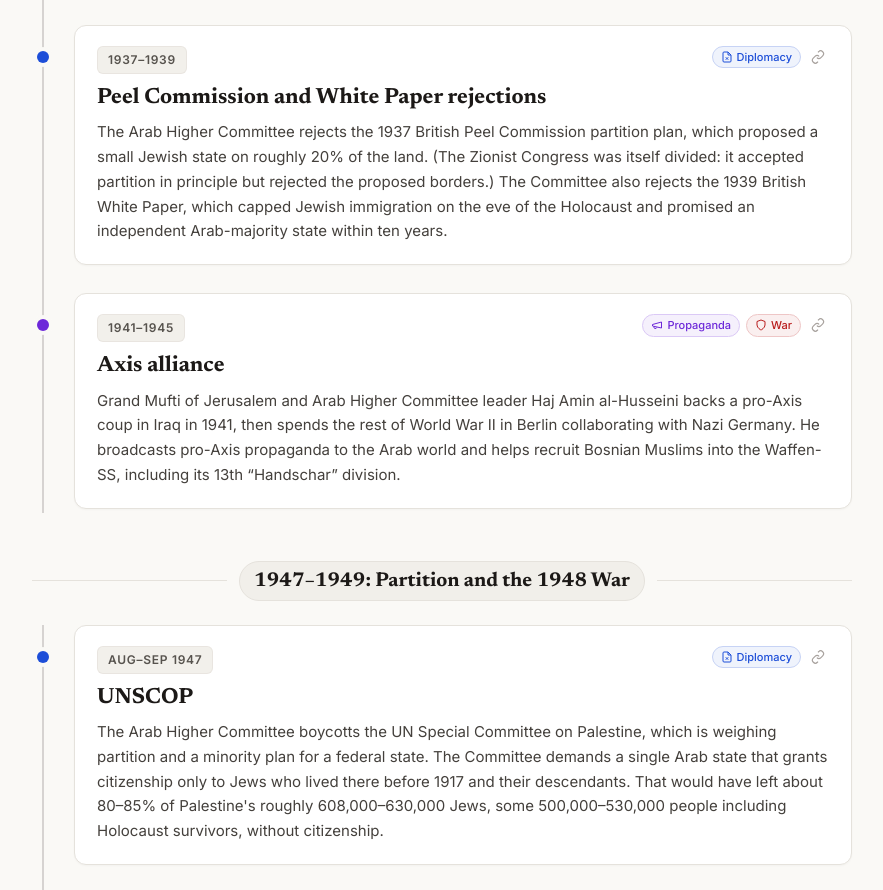
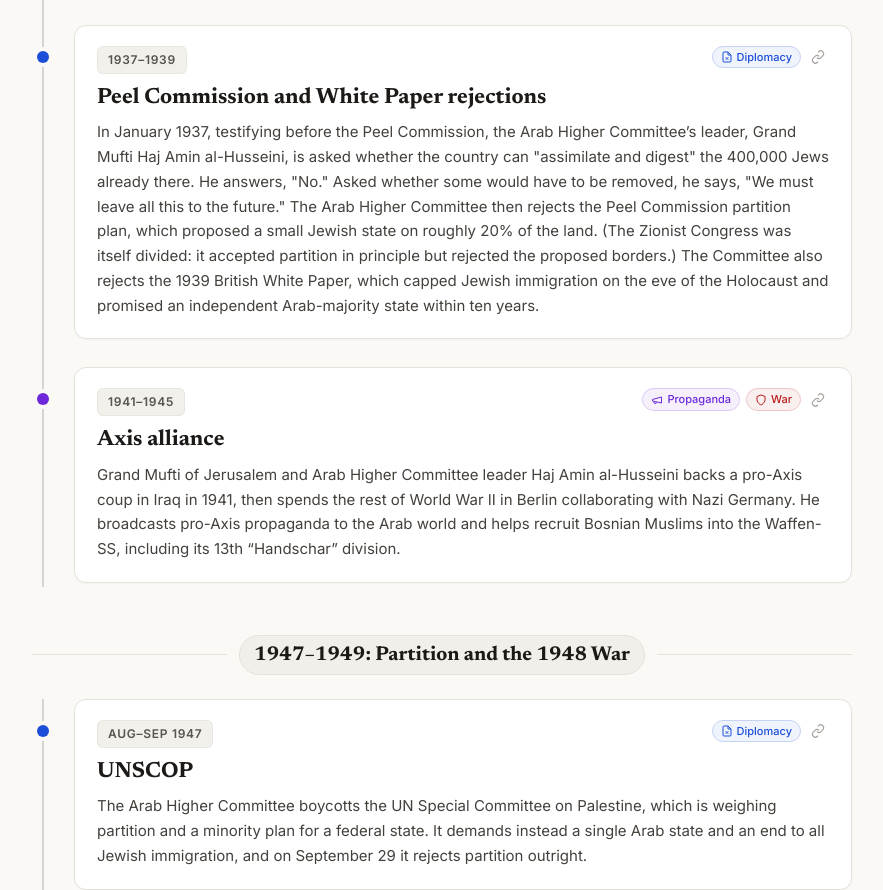
Before and after one commit to danhamiltonwrites/Palestinian-choices, a plain HTML site: page index.html in a window 1280 px wide. Shown: the part 1196-2086 px from the top of the page, without its empty margins (198-1081 px from the left). Drawn offline with Linux system fonts and the light colour scheme.

Commit message:
Add files via upload

```diff
--- a/index.html
+++ b/index.html
@@ -258,7 +258,7 @@
         "categories": [
           "diplomacy"
         ],
-        "body": "The Arab Higher Committee rejects the 1937 British Peel Commission partition plan, which proposed a small Jewish state on roughly 20% of the land. (The Zionist Congress was itself divided: it accepted partition in principle but rejected the proposed borders.) The Committee also rejects the 1939 British White Paper, which capped Jewish immigration on the eve of the Holocaust and promised an independent Arab-majority state within ten years."
+        "body": "In January 1937, testifying before the Peel Commission, the Arab Higher Committee’s leader, Grand Mufti Haj Amin al-Husseini, is asked whether the country can \"assimilate and digest\" the 400,000 Jews already there. He answers, \"No.\" Asked whether some would have to be removed, he says, \"We must leave all this to the future.\" The Arab Higher Committee then rejects the Peel Commission partition plan, which proposed a small Jewish state on roughly 20% of the land. (The Zionist Congress was itself divided: it accepted partition in principle but rejected the proposed borders.) The Committee also rejects the 1939 British White Paper, which capped Jewish immigration on the eve of the Holocaust and promised an independent Arab-majority state within ten years."
       },
       {
         "id": 3,
@@ -279,7 +279,7 @@
         "categories": [
           "diplomacy"
         ],
-        "body": "The Arab Higher Committee boycotts the UN Special Committee on Palestine, which is weighing partition and a minority plan for a federal state. The Committee demands a single Arab state that grants citizenship only to Jews who lived there before 1917 and their descendants. That would have left about 80–85% of Palestine's roughly 608,000–630,000 Jews, some 500,000–530,000 people including Holocaust survivors, without citizenship."
+        "body": "The Arab Higher Committee boycotts the UN Special Committee on Palestine, which is weighing partition and a minority plan for a federal state. It demands instead a single Arab state and an end to all Jewish immigration, and on September 29 it rejects partition outright."
       },
       {
         "id": 5,
@@ -364,7 +364,7 @@
           "diplomacy",
           "propaganda"
         ],
-        "body": "The Arab League creates the PLO under Ahmad Shukeiri. Its charter calls Israel's establishment \"illegal and null and void.\" In Article 24 it disclaims sovereignty over the Jordanian-held West Bank and Egyptian-held Gaza, and claims them only after Israel captures them in 1967."
+        "body": "The Arab League creates the PLO under Ahmad Shukeiri. Its charter calls Israel's establishment \"illegal and null and void.\" In Article 24 it disclaims sovereignty over the Jordanian-held West Bank and Egyptian-held Gaza, and claims them only after Israel captures them in 1967. Its 1968 revision (Article 6) counts as Palestinians only the Jews who \"had normally resided in Palestine until the beginning of the Zionist invasion.\""
       },
       {
         "id": 12,
@@ -710,7 +710,7 @@
           "regional",
           "terrorism"
         ],
-        "body": "In 2005 Israel withdraws all its troops and about 9,000 citizens from Gaza. Rocket fire from Gaza rises after the withdrawal. Hamas wins the 2006 legislative elections and ousts Fatah by force in 2007. Gaza has held no elections since, and Israel and Egypt impose a blockade. Using diverted aid and materials, Hamas builds a 300-to-400-mile tunnel network costing about $1 billion. It runs under homes, hospitals, schools and mosques and shelters fighters and weapons."
+        "body": "In 2005 Israel withdraws all its troops and about 9,000 citizens from Gaza. Rocket fire from Gaza rises after the withdrawal. Hamas wins the 2006 legislative elections and ousts Fatah by force in 2007. Gaza has held no elections since, and Israel and Egypt impose a blockade. Hamas builds a 300-to-400-mile tunnel network at an estimated cost of about $1 billion. It pays for it with Iranian funding and taxes on Gaza’s economy, and uses construction materials smuggled in through the crossings. Israel’s government says much of the cement allowed in for reconstruction was also diverted to the tunnels. The network runs under homes, hospitals, schools and mosques and shelters fighters and weapons."
       },
       {
         "id": 43,
```
